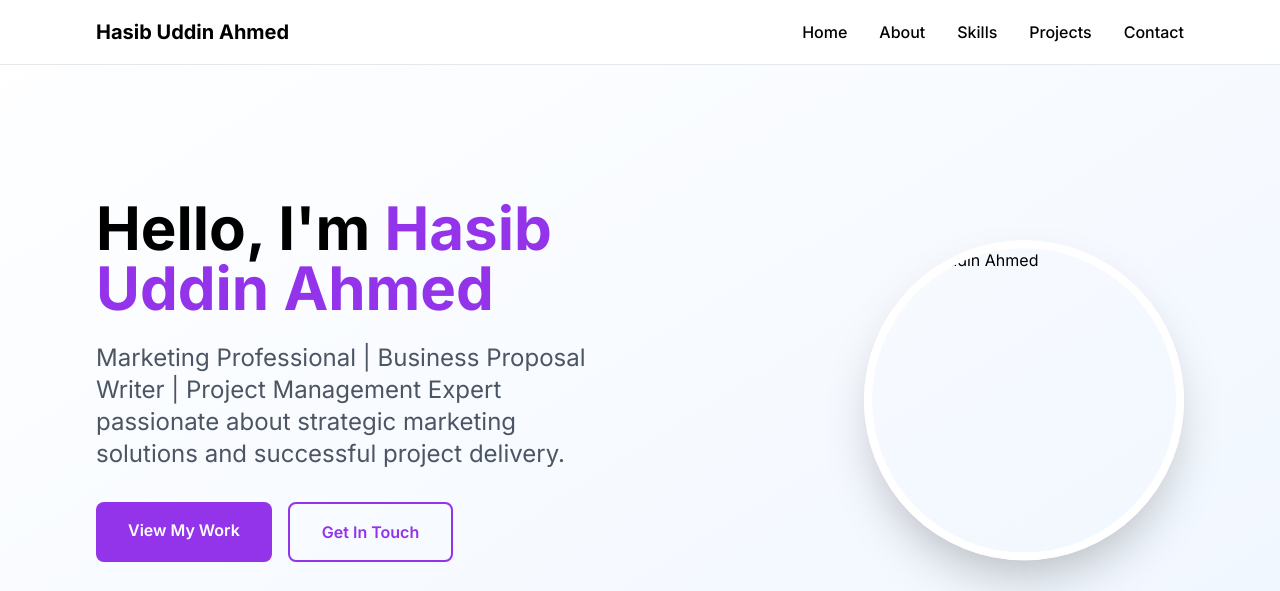
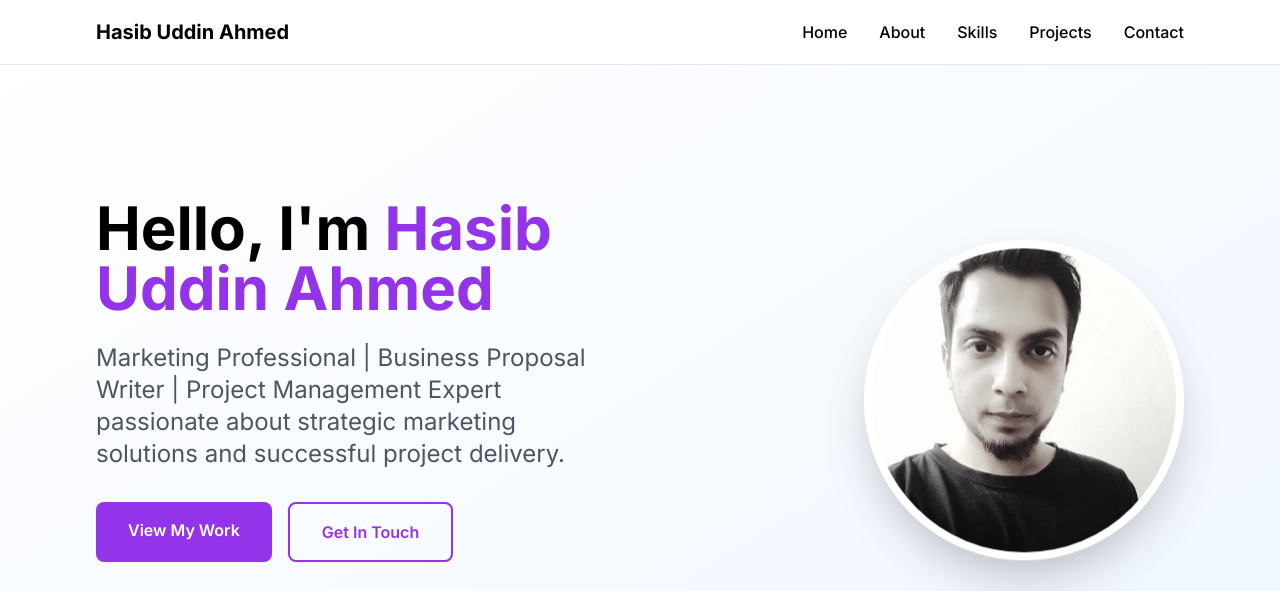
Before and after one commit to Majorweak/hasib-portfoliov6, a plain HTML site: page index.html in a window 1280 px wide. Shown: the top 591 px of the page. Drawn offline with nearby package versions, Linux system fonts and the light colour scheme; the site is published under a folder, as on GitHub Pages, so addresses that start at the root find nothing.

Commit message:
index.html

```diff
--- a/index.html
+++ b/index.html
@@ -69,7 +69,7 @@
                     </div>
                 </div>
                 <div class="flex justify-center lg:justify-end animate-float">
-                    <img src="/assets/portfolio-image.jpg"
+                    <img src="./assets/portfolio-image.jpg"
                          alt="Hasib Uddin Ahmed"
                          class="w-80 h-80 rounded-full shadow-2xl object-cover border-8 border-white">
                 </div>
```
